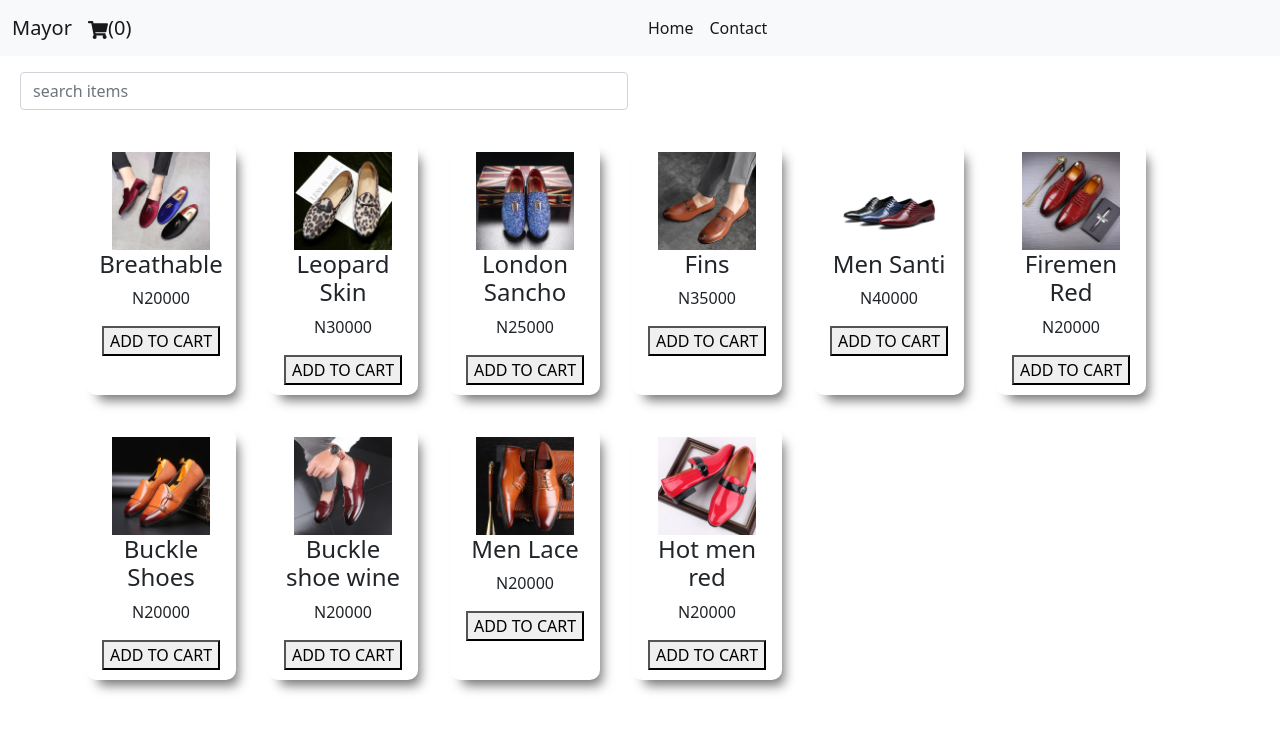
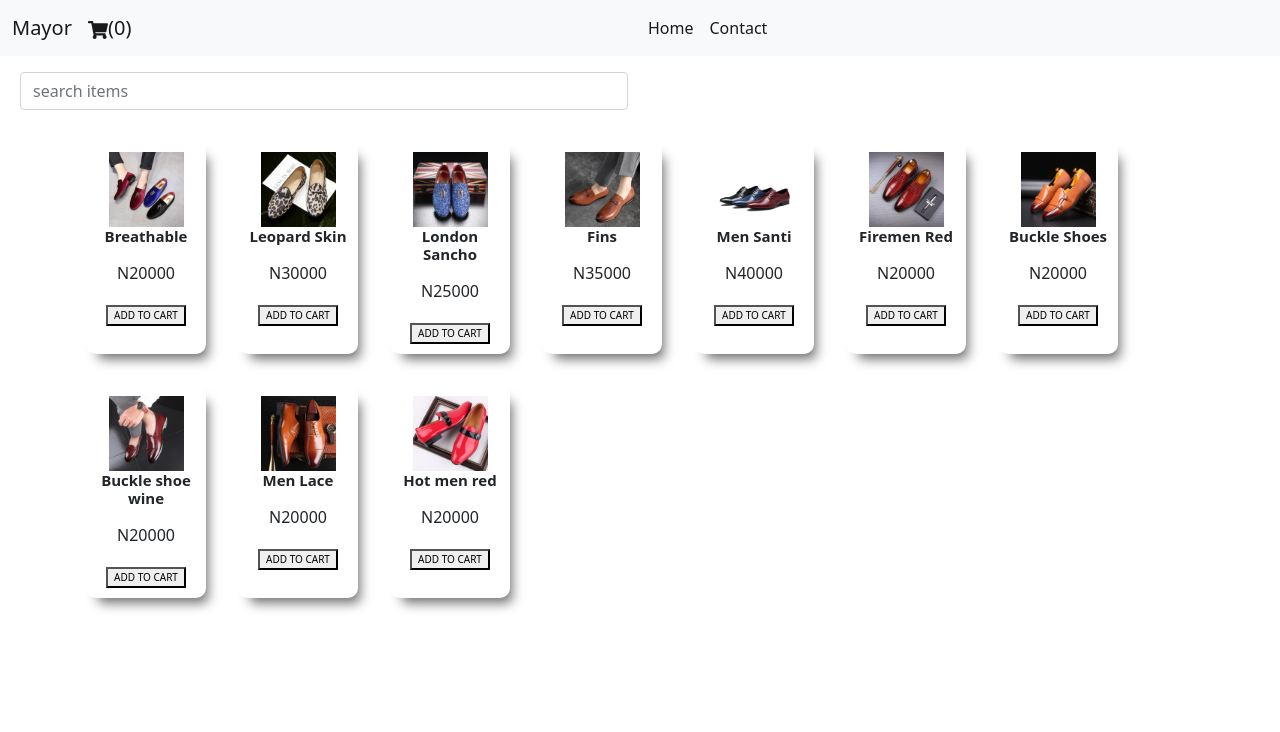
Before and after one commit to Tosin-Mayowa/shopping-cart, a React (Create React App) app: page / in a window 1280 px wide. Shown: the top 732 px of the page. Built offline with nearby package versions, Linux system fonts and the light colour scheme.

Commit message:
style product

```diff
--- a/src/Componet/Product/Product.css
+++ b/src/Componet/Product/Product.css
@@ -1,5 +1,5 @@
 .Product {
-	width: 150px;
+	width: 120px;
 	padding: 10px;
 	margin: 1rem;
 	box-shadow: 7px 10px 12px -5px rgba(0, 0, 0, 0.56);
@@ -16,7 +16,7 @@
 .Product-title {
 	margin-bottom: 1rem;
 	font-weight: bold;
-	font-size: 0.8rem;
+	font-size: 15px;
 }
 
 .Pokecard-image {
@@ -35,3 +35,7 @@
 	transform: scale(1.25);
 	opacity: 0.7;
 }
+.Btn {
+	font-size: 10px;
+	font-weight: 500;
+}
--- a/src/Componet/Product/Product.js
+++ b/src/Componet/Product/Product.js
@@ -10,9 +10,9 @@ const dispatch= useDispatch();
   return (
     <div className='col-xs-6 col-md-4 col-lg-3 mt-3 Product'>
 <img src={src} className='w-75' alt="" />
-    <h4 className=''>{title}</h4>
+    <h4 className='Product-title'>{title}</h4>
     <p>N{price}</p>
-    <button onClick={()=>dispatch({type:'ADD TO CART', payload:id} )}>ADD TO CART</button>
+    <button className='Btn' onClick={()=>dispatch({type:'ADD TO CART', payload:id} )}>ADD TO CART</button>
     </div>
   )
 }
```
